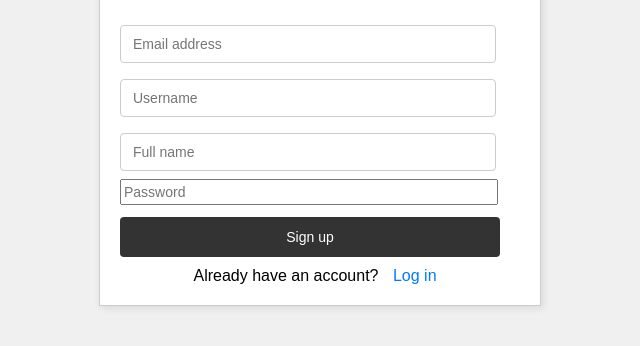
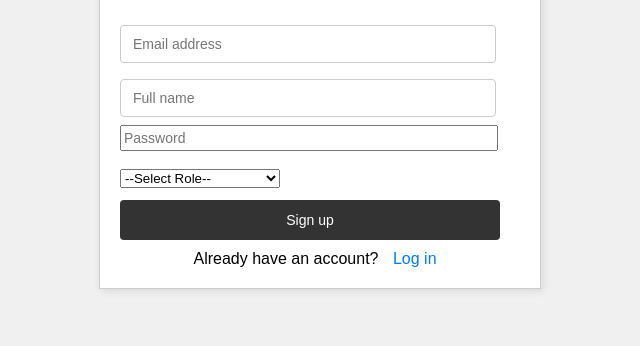
Before and after one commit to Fluffycoal/IT_project1, a plain HTML site: page signup.html in a window 1280 px wide. Shown: the part 140-486 px from the top of the page, without its empty margins (320-960 px from the left). Drawn offline with Linux system fonts and the light colour scheme.

Commit message:
adding the 'select role' functionality to the sign up page and removing the username option

```diff
--- a/signup.html
+++ b/signup.html
@@ -62,9 +62,14 @@
   <h2>Don't have an account yet?</h2>
   <form>
     <input type="text" placeholder="Email address" style="width: 350px; height: 20px; font-size: 14px;" required />
-    <input type="text" placeholder="Username" style="width: 350px; height: 20px; font-size: 14px;" required />
     <input type="text" placeholder="Full name" style="width: 350px; height: 20px; font-size: 14px;" required />
     <input type="password" placeholder="Password" style="width: 370px; height: 20px; font-size: 14px;" required />
+    <br><br>
+    <select name="" id="">
+            <option value="">--Select Role--</option>
+            <option value="">Client</option>
+            <option value="">Venue Owner/Manager</option>
+        </select>
     <button type="submit" class="signup-btn" style="width: 380px; height: 40px; font-size: 14px;" >Sign up</button>
   </form>
   <div class="links">
```
